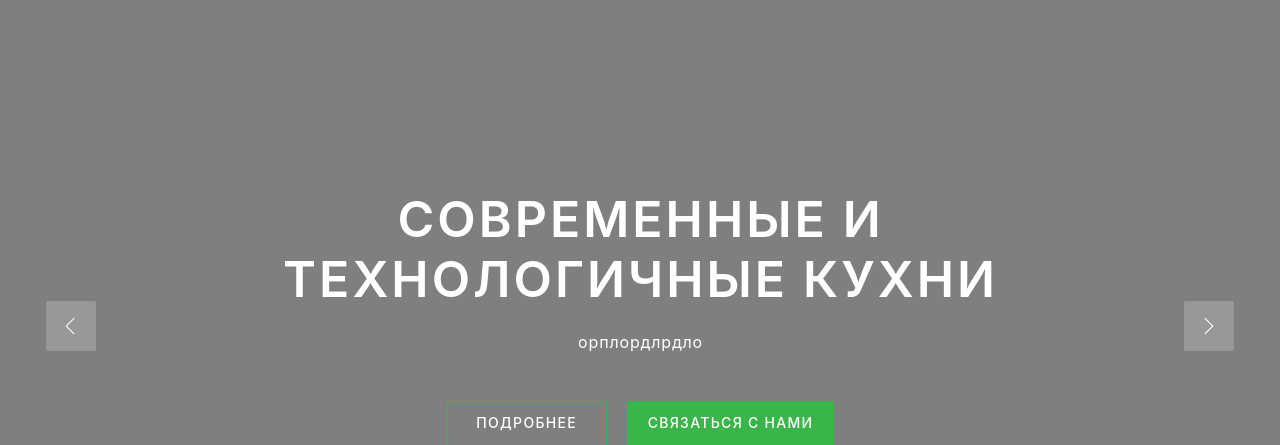
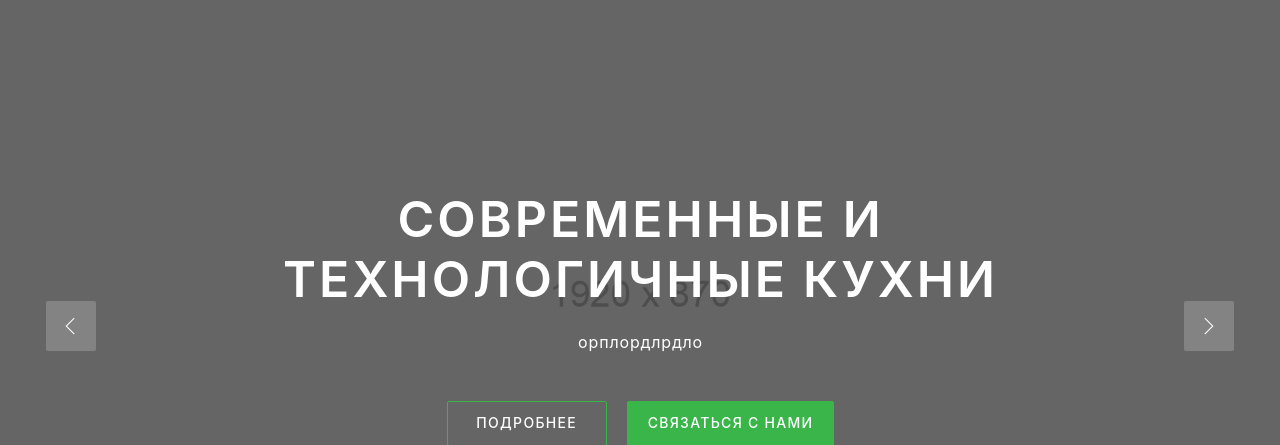
Before and after one commit to checkago/MebelIvan, a Django app: page / in a window 1280 px wide. Shown: the part 150-595 px from the top of the page. Run offline with Django 5.2, Linux system fonts and the light colour scheme; data comes from the database, SQL or seed files in the repository; grey boxes labelled with a size stand in for pictures from a placeholder-image service; parts of the project's set-up code (start-up, migrations or seed data) failed here and were passed over; some libraries are stand-ins or nearby versions; some web fonts are replaced.

Commit message:
second commit

```diff
--- a/templates/index.html
+++ b/templates/index.html
@@ -32,7 +32,7 @@
             <!-- bannerBlockSlideBg -->
             {% if Banner.image %}
             <span class="bgCover bannerBlockSlideBg d-block position-absolute">
-                <img class="sr-only" src="{{ Banner.image.url }}" alt="image description">
+                <img src="{{ Banner.image.url }}" alt="image description">
             </span>
             {% else %}
             <span class="bgCover bannerBlockSlideBg d-block position-absolute" style="background-image: url(http://placehold.it/1920x870);">
```
